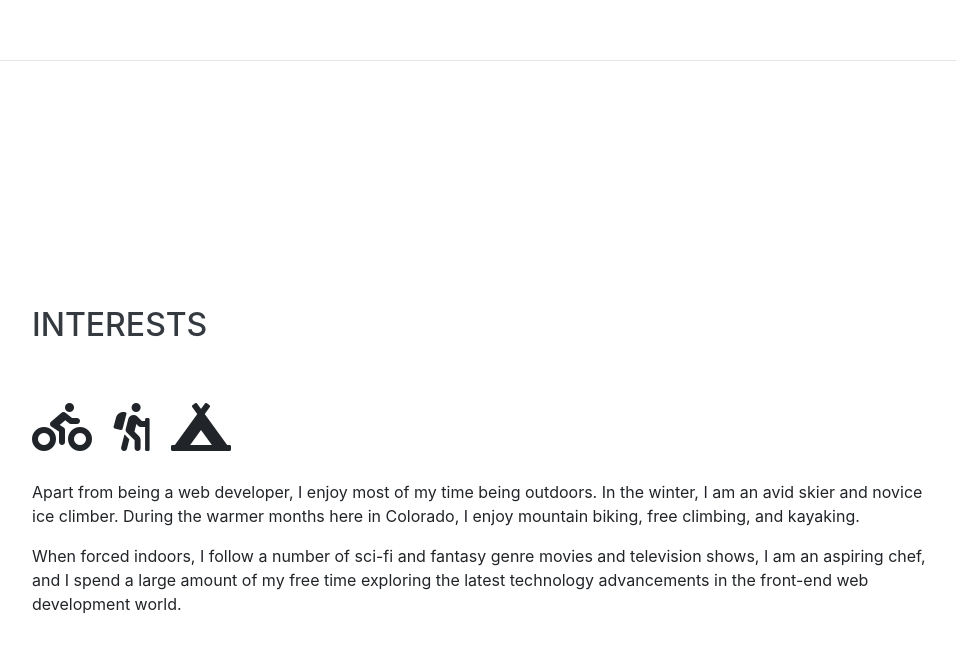
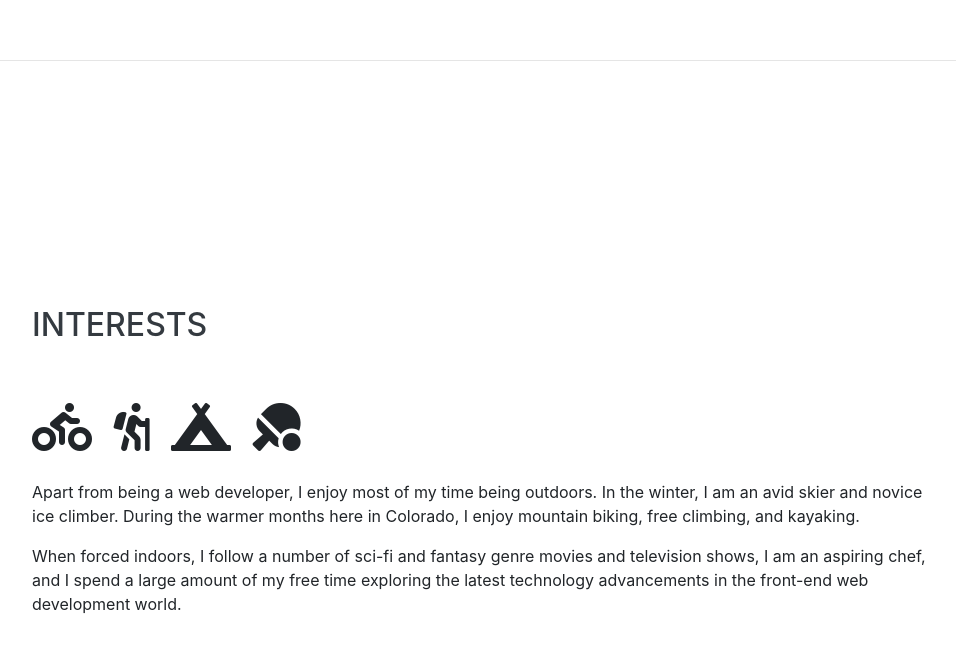
Before and after one commit to OGC-fever/resume, a website with bundled scripts: page index.html in a window 1280 px wide. Shown: the part 1541-2193 px from the top of the page, without its empty margins (288-1244 px from the left). Built offline with nearby package versions, Linux system fonts and the light colour scheme; a web font is replaced by a local one.

Commit message:
Update index.html

```diff
--- a/index.html
+++ b/index.html
@@ -130,6 +130,9 @@
           <li class="list-inline-item">
             <i class="fas fa-campground"></i>
           </li>
+          <li class="list-inline-item">
+            <i class="fas fa-table-tennis"></i>
+          </li>
         </ul>
 
           <p>Apart from being a web developer, I enjoy most of my time being outdoors. In the winter, I am an avid skier and novice ice climber. During the warmer months here in Colorado, I enjoy mountain biking, free climbing, and kayaking.</p>
@@ -137,21 +140,12 @@
 
       </div>
 
-<!--
-      <div class="w-100">
-        <h2 class="mb-5">Interests</h2>
-        <p>Apart from being a web developer, I enjoy most of my time being outdoors. In the winter, I am an avid skier and novice ice climber. During the warmer months here in Colorado, I enjoy mountain biking, free climbing, and kayaking.</p>
-        <p class="mb-0">When forced indoors, I follow a number of sci-fi and fantasy genre movies and television shows, I am an aspiring chef, and I spend a large amount of my free time exploring the latest technology advancements in the front-end web development world.</p>
-      </div>
--->
-
     </section>
 
-
     <hr class="m-0">
-
+  <!-- Bootstrap core JavaScript
   </div>
-
+  Bootstrap core JavaScript -->
   <!-- Bootstrap core JavaScript -->
   <script src="vendor/jquery/jquery.min.js"></script>
   <script src="vendor/bootstrap/js/bootstrap.bundle.min.js"></script>
```
